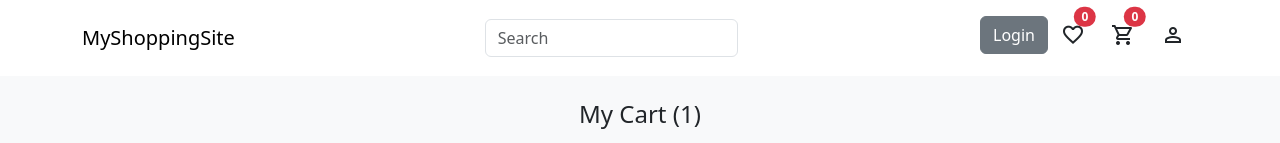
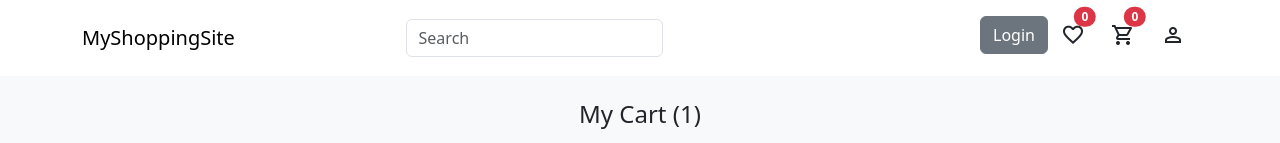
Before and after one commit to hargun-singh-khera/Major-Project-1, a React (Vite) app: page /cart in a window 1280 px wide. Shown: the top 143 px of the page. Built offline with nearby package versions, Linux system fonts and the light colour scheme.

Commit message:
refactor: simplify layout structure in Header component for improved alignment

```diff
--- a/src/components/Header.jsx
+++ b/src/components/Header.jsx
@@ -9,18 +9,14 @@ const Header = () => {
             <span className="navbar-toggler-icon"></span>
           </button>
           <div className="collapse navbar-collapse" id="navbarSupportedContent">
-            <div className="w-25">
 
-            </div>
-            <div className="w-auto py-3 py-lg-1">
+            <div className="mx-auto py-3 py-lg-1">
               <form className="d-flex" role="search">
                 <input className="form-control me-2" type="search" placeholder="Search" aria-label="Search"/>
               </form>
             </div>
-            <div className="w-25">
 
-            </div>
-            <div className="w-auto py-1">
+            <div className="ms-auto py-1">
               <ul className="navbar-nav d-flex flex-row py-1" >
                 <li><Link className="btn btn-secondary" to="/login">Login</Link></li>
                 <li>
```
